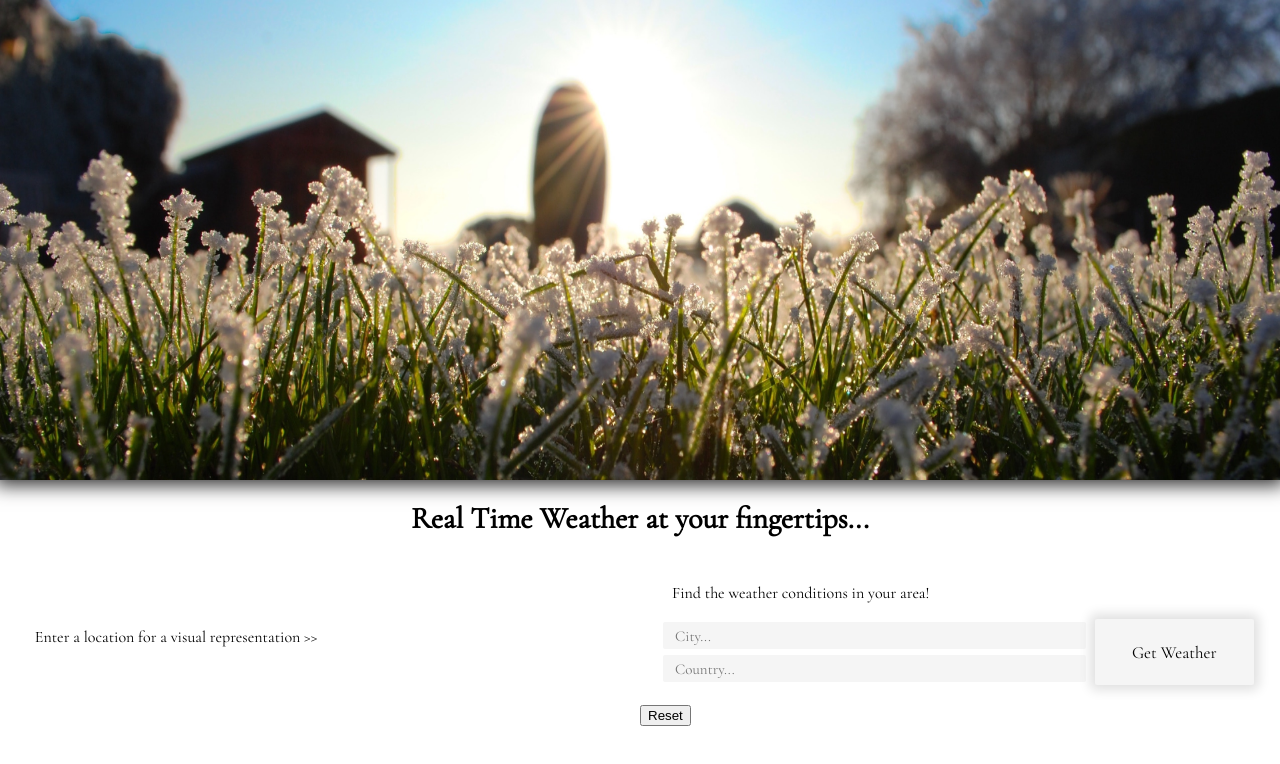
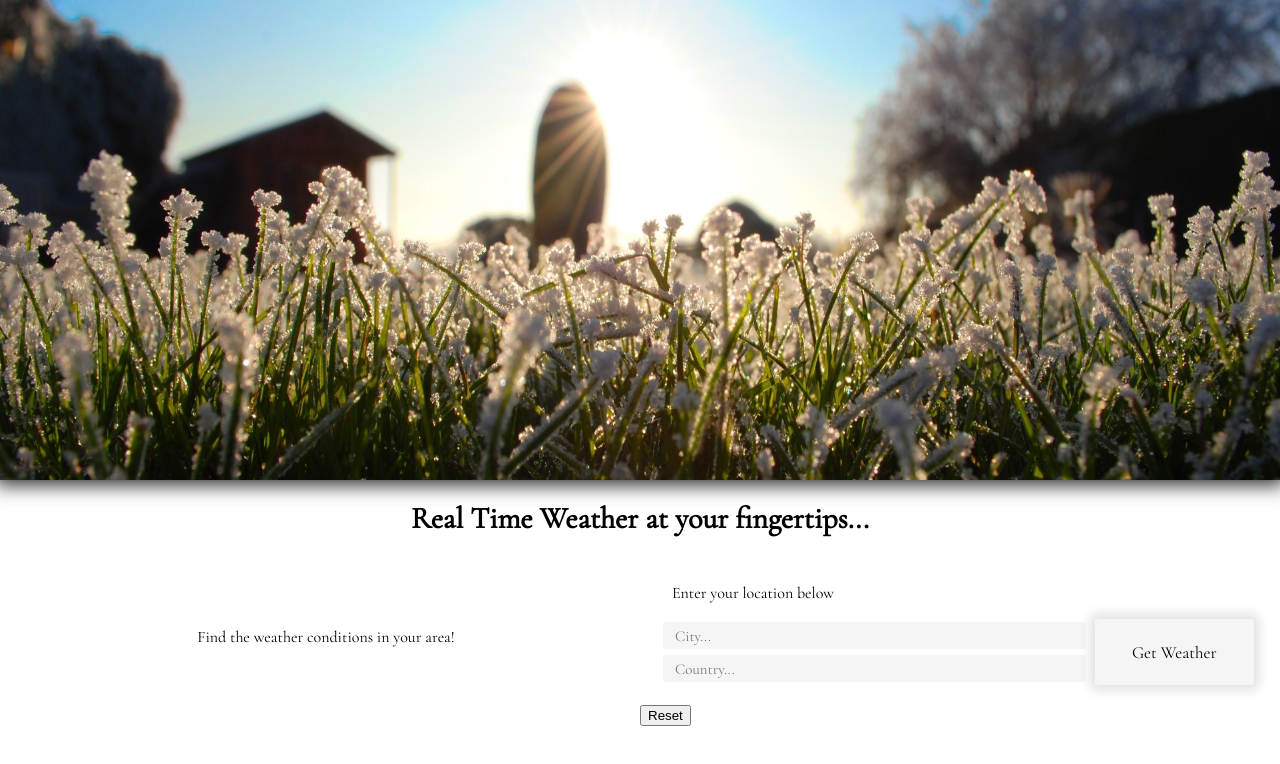
Before and after one commit to Fatoumii/Weather-App, a React (Create React App) app: page / in a window 1280 px wide. Shown: the top 764 px of the page. Built offline with nearby package versions, Linux system fonts and the light colour scheme; no server answers.

Commit message:
removed images

```diff
--- a/src/App.css
+++ b/src/App.css
@@ -97,26 +97,14 @@ div p {
 .results {
   grid-area: results;
   padding: 20px;
-  display: grid;
-  grid-template-columns: 1fr 1fr;
-  grid-template-areas: "info pic";
-}
-.info {
-  grid-area: info;
   display: flex;
   flex-direction: column;
   align-items: center;
   justify-content: center;
 }
-.pic {
-  grid-area: pic;
+.info {
+  display: flex;
+  flex-direction: column;
+  align-items: center;
+  justify-content: center;
 }
-
-.weatherimg {
-  height: 200px;
-  width: 100%;
-  object-fit: cover;
-  border-radius: 1.5px;
-  box-shadow: 0px 0px 30px 10px rgb(206, 204, 204);
-  opacity: 0.7;
-}
--- a/src/components/Form.js
+++ b/src/components/Form.js
@@ -11,7 +11,7 @@ class Form extends React.Component {
     return (
       <div>
         <div className="form">
-          <p>Find the weather conditions in your area!</p>
+          <p>Enter your location below</p>
           <form onSubmit={getWeather}>
             <input
               type="text"
--- a/src/components/Weather.js
+++ b/src/components/Weather.js
@@ -1,9 +1,4 @@
 import React from "react";
-// import Clouds from "../weather-images/clouds.jpg";
-// import Rain from "../weather-images/rain.jpg";
-// import Snow from "../weather-images/snow.jpg";
-// import Sun from "../weather-images/sun.jpg";
-// import Clear from "../weather-images/clearsky.jpg";
 
 const kelvinToCelsius = require("kelvin-to-celsius");
 
@@ -17,7 +12,7 @@ const Weather = props => {
             Location: {city}, {country}
           </p>
         ) : (
-          <p>Enter a location for a visual representation >></p>
+          <p>Find the weather conditions in your area!</p>
         )}
         {description ? (
           <p>
@@ -36,22 +31,6 @@ const Weather = props => {
         {humidity ? <p>Humidity: {humidity}</p> : null}
         {error ? <p>{error}</p> : null}
       </div>
-      {/* <div>
-        <img
-          src={
-            description.includes("cloud")
-              ? Clouds
-              : description.includes("sun")
-              ? Sun
-              : description.includes("snow")
-              ? Snow
-              : description.includes("rain")
-              ? Rain
-              : Clear
-          }
-          className="weatherimg"
-        />
-      </div> */}
     </div>
   );
 };
```
